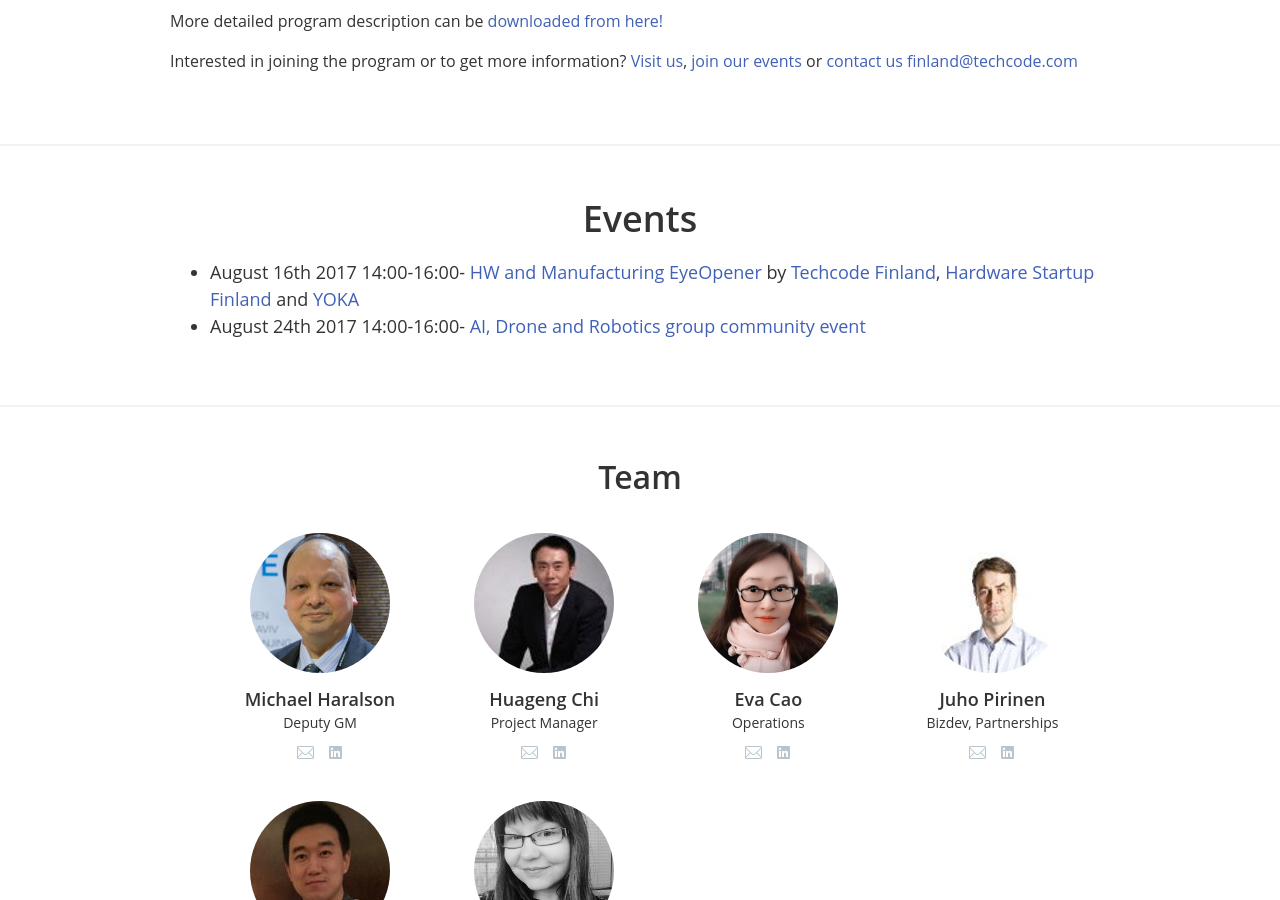
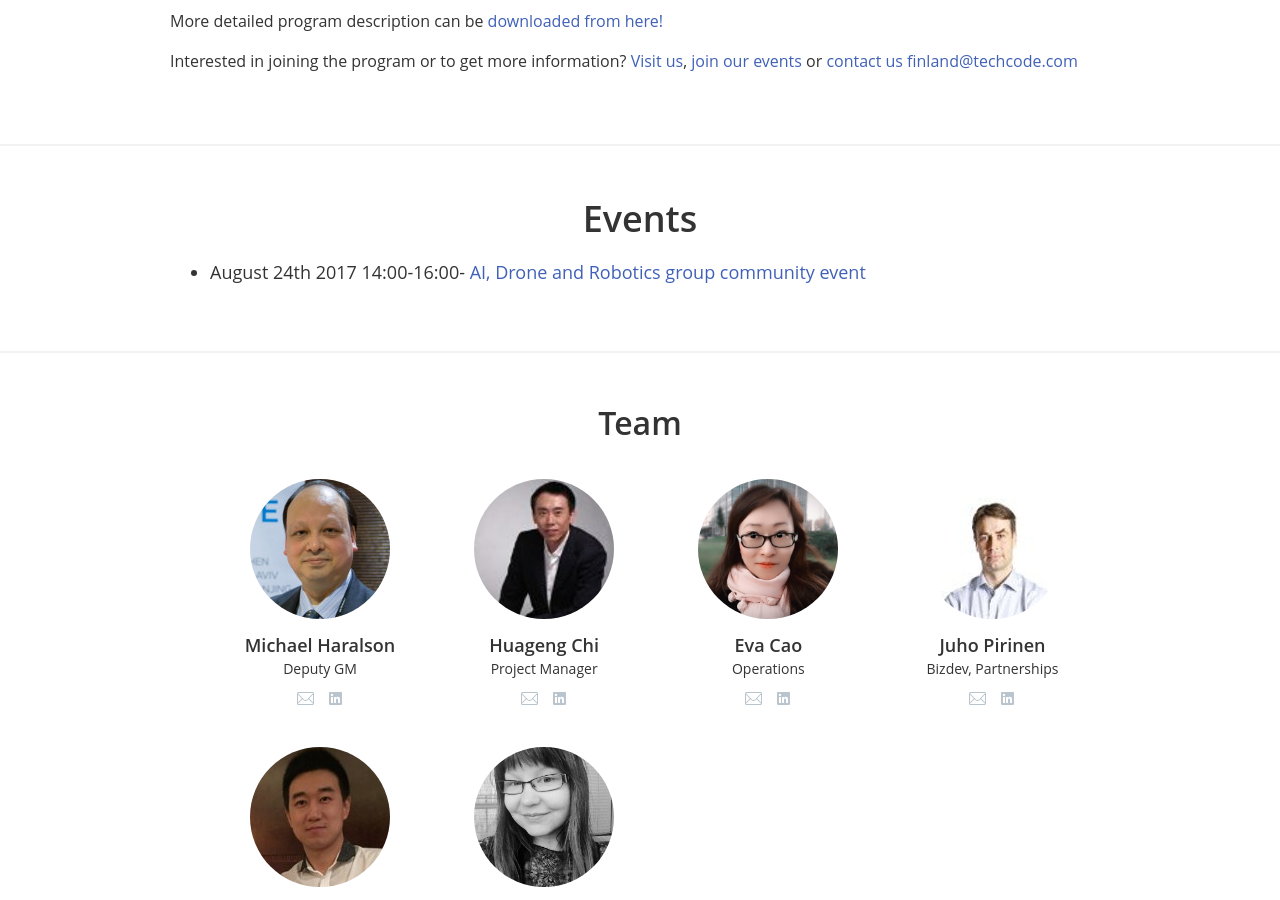
Before and after one commit to techcodefinland/techcode.fi, a Jekyll site: the page built from index.html, in a window 1280 px wide and 900 px high, scrolled down 2027 px. Built offline with Jekyll 4.4.1, drawn with Linux system fonts in a browser that asks for light colours; nearby versions of some CDN libraries.

Commit message:
Update events.md

```diff
--- a/_includes/events.md
+++ b/_includes/events.md
@@ -1,2 +1 @@
- - August 16th 2017 14:00-16:00- [HW and Manufacturing EyeOpener](https://www.eventbrite.com/e/hw-and-manufacturing-eyeopener-tickets-36741654277) by [Techcode Finland](http://techcode.fi), [Hardware Startup Finland](http://www.hardwarestartup.fi/) and [YOKA](http://www.yoka.fi/english.html)
 - August 24th 2017 14:00-16:00- [AI, Drone and Robotics group community event](https://www.eventbrite.com/e/ai-drone-robotics-group-community-event-tickets-36972459622)
```
